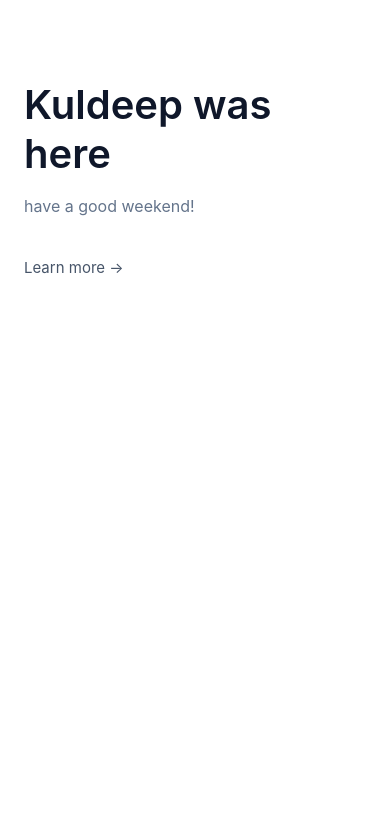
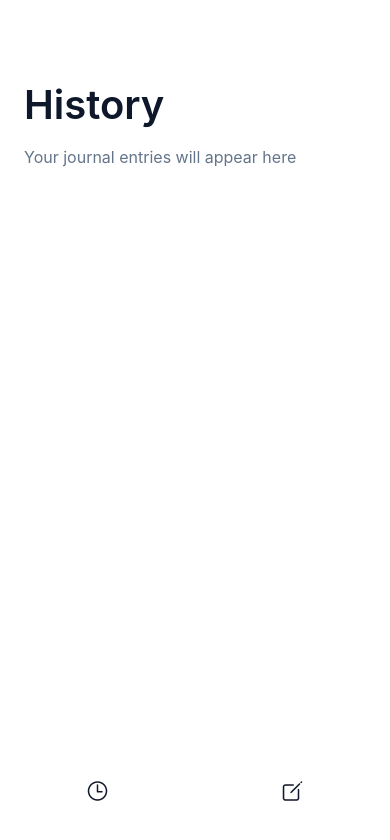
Before and after one commit to zzzzzz123zzz/Appathon2025Fall, a React Native app in the folder Appathon/: screen / in a window 390 px wide. Shown: the top 840 px of the page. Built offline with nearby package versions, Linux system fonts and the light colour scheme.

Commit message:
added tab nav -- it exists

```diff
--- a/Appathon/App.js
+++ b/Appathon/App.js
@@ -1,30 +1,30 @@
-import { StatusBar } from "expo-status-bar";
-import {
-  StyleSheet,
-  Text,
-  View,
-  TouchableOpacity,
-  Linking,
-} from "react-native";
+import { View, TouchableOpacity, StyleSheet } from "react-native";
+import { useState } from "react";
+import { Ionicons } from "@expo/vector-icons";
+import HistoryScreen from "./screens/HistoryScreen";
+import NoteScreen from "./screens/NoteScreen";
 
 export default function App() {
-  const handlePress = () => {
-    Linking.openURL(
-      "https://open.spotify.com/user/27pvuzsj2e0tnjn0a5bbz0us4?si=4bb091fe602f417e"
-    );
-  };
+  const [activeTab, setActiveTab] = useState(1);
 
   return (
     <View style={styles.container}>
-      <StatusBar style="dark" />
+      <View style={styles.content}>
+        {activeTab === 1 ? <HistoryScreen /> : <NoteScreen />}
+      </View>
 
-      <View style={styles.content}>
-        <Text style={styles.title}>Kuldeep was here</Text>
-
-        <Text style={styles.description}>have a good weekend!</Text>
-
-        <TouchableOpacity style={styles.link} onPress={handlePress}>
-          <Text style={styles.linkText}>Learn more →</Text>
+      <View style={styles.tabBar}>
+        <TouchableOpacity
+          style={styles.tab}
+          onPress={() => setActiveTab(1)}
+        >
+          <Ionicons name="time-outline" size={24} color="#0f172a" />
+        </TouchableOpacity>
+        <TouchableOpacity
+          style={styles.tab}
+          onPress={() => setActiveTab(2)}
+        >
+          <Ionicons name="create-outline" size={24} color="#0f172a" />
         </TouchableOpacity>
       </View>
     </View>
@@ -34,33 +34,19 @@ export default function App() {
 const styles = StyleSheet.create({
   container: {
     flex: 1,
-    backgroundColor: "#ffffff",
-    paddingHorizontal: 24,
-    paddingTop: 80,
   },
   content: {
-    alignItems: "flex-start",
+    flex: 1,
   },
-  title: {
-    fontSize: 40,
-    fontWeight: "600",
-    color: "#0f172a",
-    marginBottom: 16,
-    fontFamily: "System",
+  tabBar: {
+    flexDirection: "row",
+    paddingBottom: 20,
+    backgroundColor: "#ffffff",
   },
-  description: {
-    fontSize: 16,
-    color: "#64748b",
-    lineHeight: 24,
-    marginBottom: 32,
-    fontFamily: "System",
-  },
-  link: {
-    paddingVertical: 8,
-  },
-  linkText: {
-    fontSize: 15,
-    color: "#475569",
-    fontFamily: "System",
+  tab: {
+    flex: 1,
+    padding: 20,
+    alignItems: "center",
+    backgroundColor: "#ffffff",
   },
 });
--- /dev/null
+++ b/Appathon/screens/HistoryScreen.js
@@ -0,0 +1,30 @@
+import { StyleSheet, Text, View } from "react-native";
+
+export default function HistoryScreen() {
+  return (
+    <View style={styles.container}>
+      <Text style={styles.title}>History</Text>
+      <Text style={styles.description}>Your journal entries will appear here</Text>
+    </View>
+  );
+}
+
+const styles = StyleSheet.create({
+  container: {
+    flex: 1,
+    backgroundColor: "#ffffff",
+    paddingHorizontal: 24,
+    paddingTop: 80,
+  },
+  title: {
+    fontSize: 40,
+    fontWeight: "600",
+    color: "#0f172a",
+    marginBottom: 16,
+  },
+  description: {
+    fontSize: 16,
+    color: "#64748b",
+    lineHeight: 24,
+  },
+});
--- /dev/null
+++ b/Appathon/screens/NoteScreen.js
@@ -0,0 +1,66 @@
+import { StyleSheet, TextInput, View, TouchableOpacity, Keyboard } from "react-native";
+import { useState, useEffect } from "react";
+import { Ionicons } from "@expo/vector-icons";
+
+export default function NoteScreen() {
+  const [keyboardVisible, setKeyboardVisible] = useState(false);
+
+  useEffect(() => {
+    const keyboardDidShowListener = Keyboard.addListener(
+      'keyboardDidShow',
+      () => setKeyboardVisible(true)
+    );
+    const keyboardDidHideListener = Keyboard.addListener(
+      'keyboardDidHide',
+      () => setKeyboardVisible(false)
+    );
+
+    return () => {
+      keyboardDidShowListener.remove();
+      keyboardDidHideListener.remove();
+    };
+  }, []);
+
+  return (
+    <View style={styles.container}>
+      <TextInput
+        style={styles.input}
+        placeholder="Start writing..."
+        multiline={true}
+        textAlignVertical="top"
+      />
+      {keyboardVisible && (
+        <TouchableOpacity
+          style={styles.dismissButton}
+          onPress={() => Keyboard.dismiss()}
+        >
+          <Ionicons name="chevron-down" size={20} color="#64748b" />
+        </TouchableOpacity>
+      )}
+    </View>
+  );
+}
+
+const styles = StyleSheet.create({
+  container: {
+    flex: 1,
+    backgroundColor: "#ffffff",
+    paddingTop: 60,
+  },
+  input: {
+    flex: 1,
+    padding: 24,
+    fontSize: 16,
+  },
+  dismissButton: {
+    position: "absolute",
+    right: 20,
+    bottom: 20,
+    width: 36,
+    height: 36,
+    backgroundColor: "#f1f5f9",
+    borderRadius: 18,
+    justifyContent: "center",
+    alignItems: "center",
+  },
+});
```
